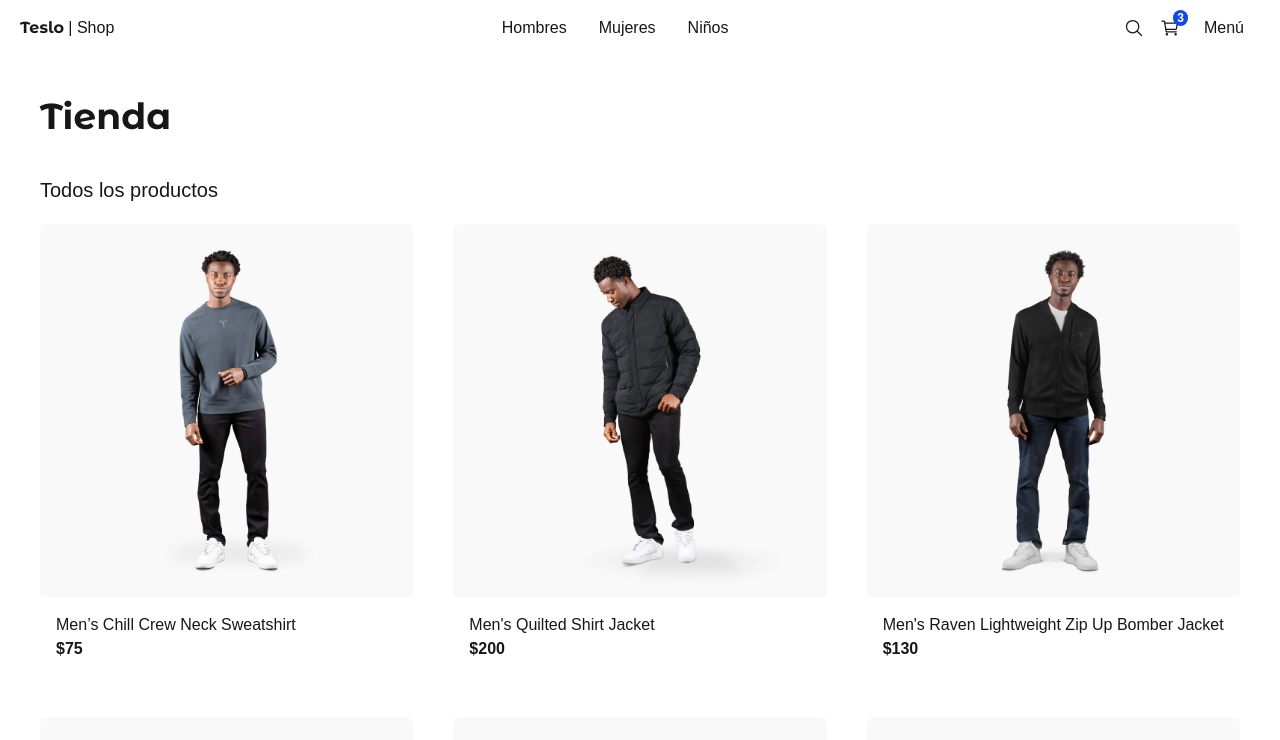
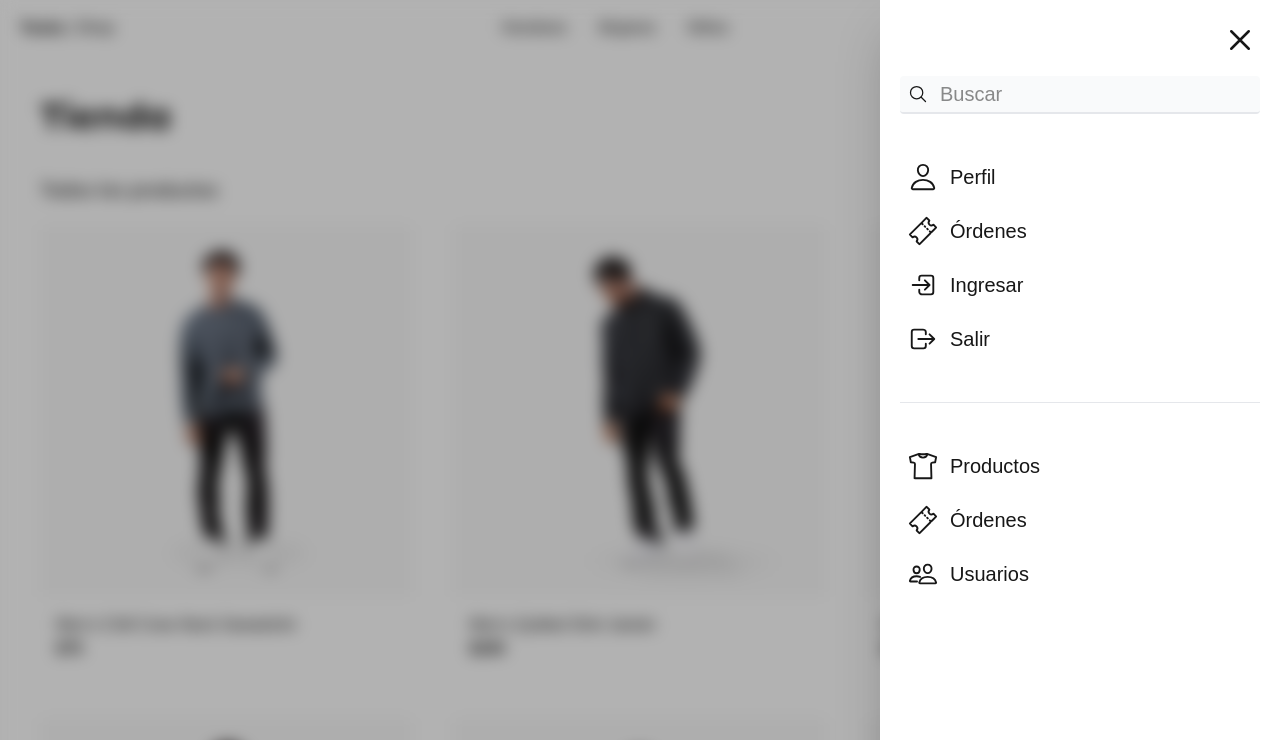
Before and after one commit to DevRodox/Nextjs-ecommerce-platform, a Next.js app: page / in a window 1280 px wide. Shown: the top 740 px of the page. Built offline with nearby package versions, Linux system fonts and the light colour scheme.

Commit message:
ADD sidebar

```diff
--- a/src/app/(shop)/layout.tsx
+++ b/src/app/(shop)/layout.tsx
@@ -1,4 +1,4 @@
-import { TopMenu } from '@/components';
+import { Sidebar, TopMenu } from '@/components';
 
 export default function ShopLayout( { children }: {
   children: React.ReactNode;
@@ -6,6 +6,7 @@ export default function ShopLayout( { children }: {
   return (
     <main className='min-h-screen'>
       <TopMenu />
+      <Sidebar />
       <div className='px-0 sm:px-10'>
         {children}
       </div>
--- a/src/components/index.ts
+++ b/src/components/index.ts
@@ -1,6 +1,9 @@
+
 export * from './products/product-grid/ProductGrid';
 export * from './products/product-grid/ProductGridItem';
 
 export * from './ui/not-found/PageNotFound';
+export * from './ui/sidebar/Sidebar';
+export * from './ui/sidebar/SidebarItem';
+export * from './ui/title/Title';
 export * from './ui/top-menu/TopMenu';
-export * from './ui/title/Title';
--- /dev/null
+++ b/src/components/ui/sidebar/Sidebar.tsx
@@ -0,0 +1,82 @@
+'use client';
+
+import {
+  IoCloseOutline,
+  IoSearchOutline,
+  IoPersonOutline,
+  IoTicketOutline,
+  IoLogInOutline,
+  IoLogOutOutline,
+  IoShirtOutline,
+  IoPeopleOutline,
+} from "react-icons/io5";
+
+import { SidebarItem } from "./SidebarItem";
+
+const userMenu = [
+  { href: "/", label: "Perfil", icon: IoPersonOutline },
+  { href: "/", label: "Órdenes", icon: IoTicketOutline },
+  { href: "/", label: "Ingresar", icon: IoLogInOutline },
+  { href: "/", label: "Salir", icon: IoLogOutOutline },
+];
+
+const adminMenu = [
+  { href: "/", label: "Productos", icon: IoShirtOutline },
+  { href: "/", label: "Órdenes", icon: IoTicketOutline },
+  { href: "/", label: "Usuarios", icon: IoPeopleOutline },
+];
+
+export const Sidebar = () => {
+  return (
+    <>
+      {/* Overlay */}
+      <div className="fixed inset-0 z-10 bg-black/30" />
+      <div className="fixed inset-0 z-10 backdrop-blur-sm" />
+
+      {/* Sidebar */}
+      <nav className="fixed right-0 top-0 z-20 h-screen w-100 bg-white p-5 shadow-2xl">
+        <IoCloseOutline
+          size={40}
+          className="absolute top-5 right-5 cursor-pointer"
+        />
+
+        {/* Search */}
+        <div className="relative mt-14">
+          <IoSearchOutline size={20} className="absolute top-2 left-2" />
+          <input
+            type="text"
+            placeholder="Buscar"
+            className="w-full rounded bg-gray-50 py-1 pl-10 pr-10 text-xl border-b-2 border-gray-200 focus:outline-none focus:border-blue-500"
+          />
+        </div>
+
+        {/* User menu */}
+        <div className="mt-10 space-y-2">
+          {userMenu.map(item => (
+            <SidebarItem
+              key={item.label}
+              href={item.href}
+              label={item.label}
+              Icon={item.icon}
+            />
+          ))}
+        </div>
+
+        {/* Separator */}
+        <div className="my-10 h-px w-full bg-gray-200" />
+
+        {/* Admin menu */}
+        <div className="space-y-2">
+          {adminMenu.map(item => (
+            <SidebarItem
+              key={item.label}
+              href={item.href}
+              label={item.label}
+              Icon={item.icon}
+            />
+          ))}
+        </div>
+      </nav>
+    </>
+  );
+};
--- /dev/null
+++ b/src/components/ui/sidebar/SidebarItem.tsx
@@ -0,0 +1,20 @@
+import Link from "next/link";
+import { IconType } from "react-icons";
+
+interface Props {
+  href: string;
+  label: string;
+  Icon: IconType;
+}
+
+export const SidebarItem = ({ href, label, Icon }: Props) => {
+  return (
+    <Link
+      href={href}
+      className="flex items-center p-2 rounded hover:bg-gray-100 transition-all"
+    >
+      <Icon size={30} />
+      <span className="ml-3 text-xl">{label}</span>
+    </Link>
+  );
+};
```
